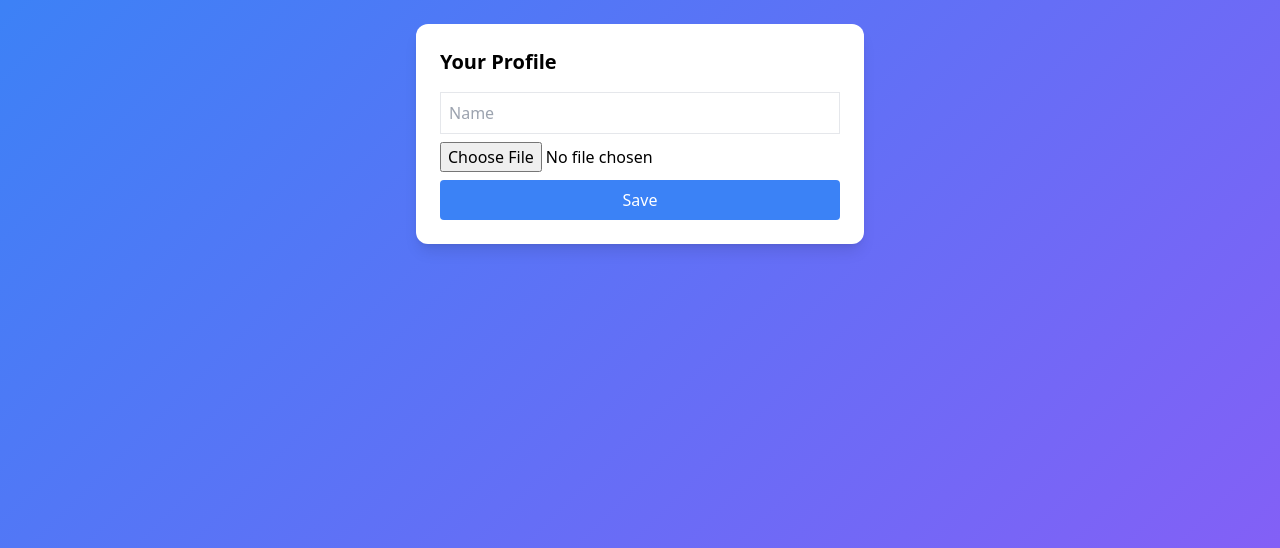
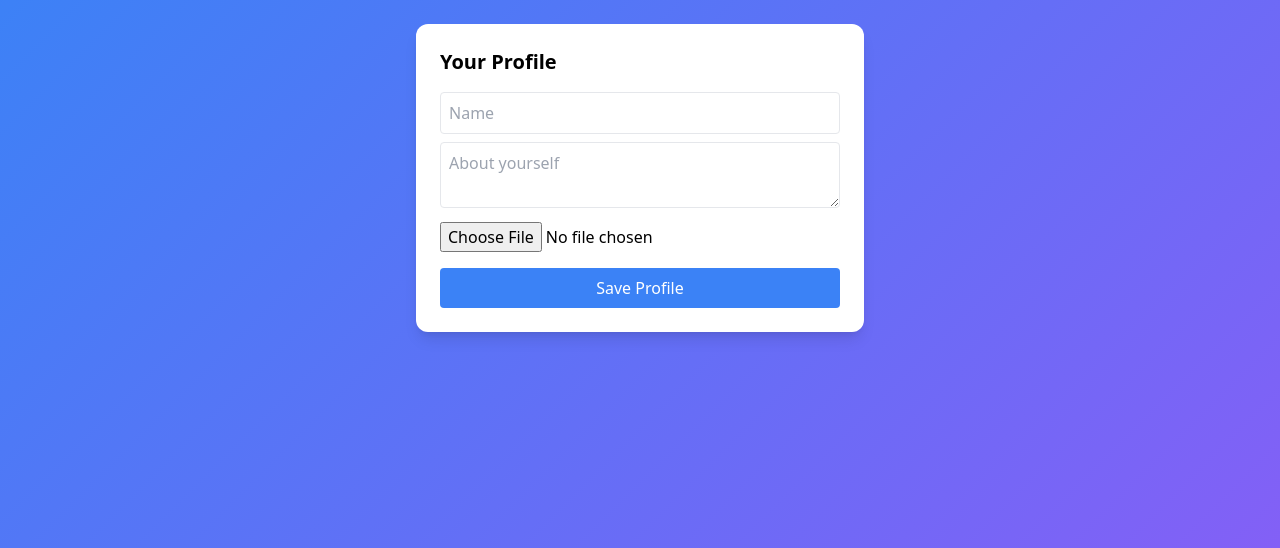
Before and after one commit to happyrev/hican-bridge, a Flask app: page / in a window 1280 px wide. Shown: the part 40-588 px from the top of the page. Run offline with Flask 3, Linux system fonts and the light colour scheme; some libraries are stand-ins or nearby versions.

Commit message:
Fix form buttons and reading plan links

```diff
--- a/templates/index.html
+++ b/templates/index.html
@@ -19,17 +19,18 @@
     <div id="profile" class="page bg-white p-6 rounded-xl shadow-lg max-w-md mx-auto">
         <h2 class="text-xl font-bold mb-4">Your Profile</h2>
         <form action="/profile" method="POST" enctype="multipart/form-data">
-            <input type="text" name="name" placeholder="Name" class="w-full p-2 border mb-2">
-            <input type="file" name="photo" class="mb-2">
-            <button type="submit" class="bg-blue-500 text-white p-2 w-full rounded">Save</button>
+            <input type="text" name="name" placeholder="Name" class="w-full p-2 border mb-2 rounded" required>
+            <textarea name="about" placeholder="About yourself" class="w-full p-2 border mb-2 rounded" required></textarea>
+            <input type="file" name="photo" class="mb-4">
+            <button type="submit" class="bg-blue-500 text-white p-2 w-full rounded hover:bg-blue-600 transition">Save Profile</button>
         </form>
     </div>
 
     <div id="reading" class="page hidden bg-white p-6 rounded-xl shadow-lg max-w-md mx-auto">
         <h2 class="text-xl font-bold mb-4">Daring Greatly Reading</h2>
         <div class="grid grid-cols-2 gap-4">
-            <a href="/static/daring_greatly.pdf#page=1" class="p-4 bg-indigo-100 rounded">Week 1: Chapters 1-2</a>
-            <a href="/static/daring_greatly.pdf#page=10" class="p-4 bg-indigo-100 rounded">Week 2: Chapters 3-4</a>
+            <a href="/static/daring_greatly.pdf#page=1" class="p-4 bg-indigo-100 rounded text-center hover:bg-indigo-200 transition font-bold">Week 1</a>
+            <a href="/static/daring_greatly.pdf#page=20" class="p-4 bg-indigo-100 rounded text-center hover:bg-indigo-200 transition font-bold">Week 2</a>
         </div>
     </div>
 
```
